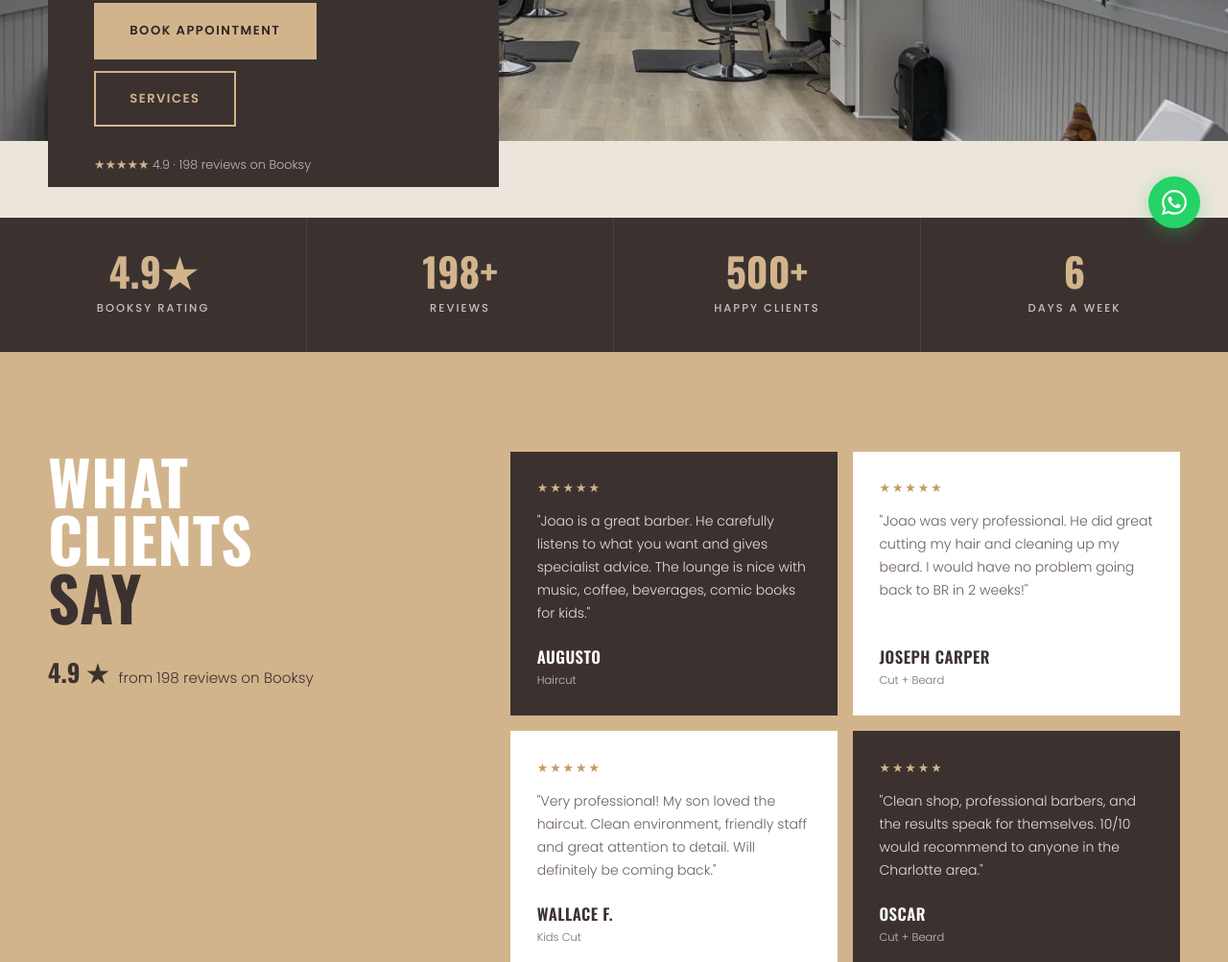
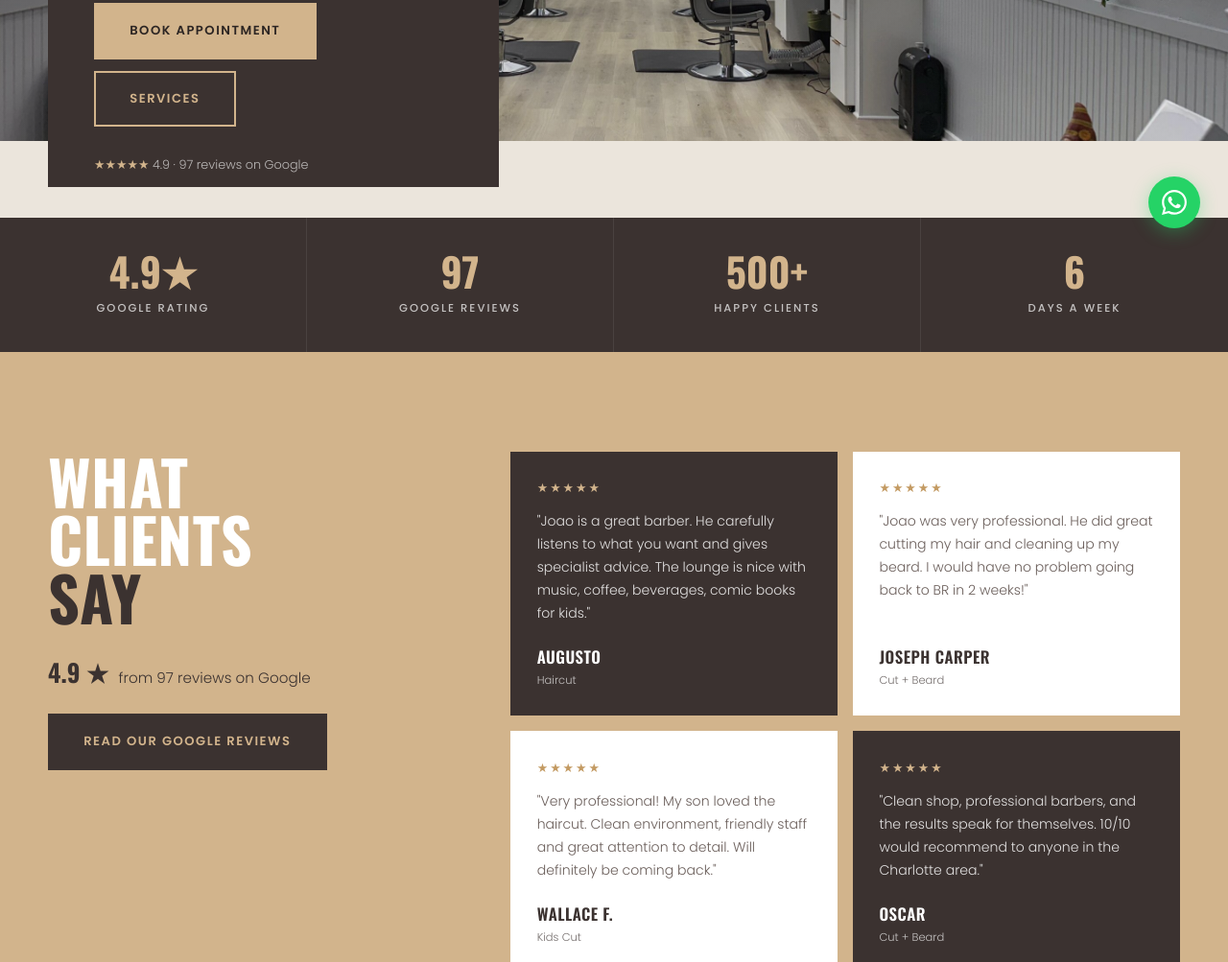
Before and after one commit to brbarber-png/brhairlounge, a plain HTML site: page index.html in a window 1280 px wide. Shown: the part 533-1536 px from the top of the page at 96% size. Drawn offline with nearby package versions, Linux system fonts and the light colour scheme.

Commit message:
Replace Booksy rating with Google reviews
Co-Authored-By: Claude Opus 5.5 <noreply@anthropic.com>

```diff
--- a/index.html
+++ b/index.html
@@ -65,7 +65,7 @@
   "aggregateRating": {
     "@type": "AggregateRating",
     "ratingValue": "4.9",
-    "reviewCount": "198"
+    "reviewCount": "97"
   }
 }
 </script>
@@ -210,6 +210,7 @@ nav.scrolled{box-shadow:0 4px 24px rgba(59,50,48,0.12)}
 .rev-grid{display:grid;grid-template-columns:0.9fr 1.5fr;gap:4rem;align-items:start}
 .rev-big{font-size:clamp(2.6rem,5vw,4.2rem)}
 .rev-score{margin-top:1.6rem;font-size:0.95rem;color:var(--coffee)}
+.rev-google{margin-top:1.4rem}
 .rev-score b{font-family:var(--head);font-size:1.6rem;font-weight:700;margin-right:0.4rem}
 .rev-cards{display:grid;grid-template-columns:1fr 1fr;gap:1rem}
 .rev-card{background:var(--paper);padding:1.7rem;display:flex;flex-direction:column}
@@ -346,15 +347,15 @@ footer{background:var(--coffee-3);color:rgba(255,255,255,0.65);padding:3.5rem 3r
         <a class="btn btn-gold" href="https://getsquire.com/discover/barbershop/br-hair-lounge-charlotte" target="_blank" rel="noopener">Book Appointment</a>
         <a class="btn btn-outline" href="#services">Services</a>
       </div>
-      <div class="hero-rating">★★★★★ <span>4.9 · 198 reviews on Booksy</span></div>
+      <div class="hero-rating">★★★★★ <span>4.9 · 97 reviews on Google</span></div>
     </div>
   </div>
 </header>
 
 <!-- STAT BAND -->
 <div class="band">
-  <div class="band-item"><div class="n">4.9★</div><div class="l">Booksy rating</div></div>
-  <div class="band-item"><div class="n">198+</div><div class="l">Reviews</div></div>
+  <div class="band-item"><div class="n">4.9★</div><div class="l">Google rating</div></div>
+  <div class="band-item"><div class="n">97</div><div class="l">Google reviews</div></div>
   <div class="band-item"><div class="n">500+</div><div class="l">Happy clients</div></div>
   <div class="band-item"><div class="n">6</div><div class="l">Days a week</div></div>
 </div>
@@ -364,7 +365,8 @@ footer{background:var(--coffee-3);color:rgba(255,255,255,0.65);padding:3.5rem 3r
   <div class="wrap rev-grid">
     <div class="reveal">
       <h2 class="stack rev-big"><span class="c-white">What</span><span class="c-white">clients</span><span class="c-coffee">say</span></h2>
-      <p class="rev-score"><b>4.9 ★</b> from 198 reviews on Booksy</p>
+      <p class="rev-score"><b>4.9 ★</b> from 97 reviews on Google</p>
+      <a class="btn btn-coffee rev-google" href="https://www.google.com/maps/search/?api=1&query=BR+Hair+Lounge+1816+Galleria+Blvd+Charlotte+NC" target="_blank" rel="noopener">Read our Google reviews</a>
     </div>
     <div class="rev-cards reveal">
       <div class="rev-card"><div class="rev-stars">★★★★★</div><p class="rev-text">"Joao is a great barber. He carefully listens to what you want and gives specialist advice. The lounge is nice with music, coffee, beverages, comic books for kids."</p><div class="rev-name">Augusto</div><div class="rev-svc">Haircut</div></div>
```
